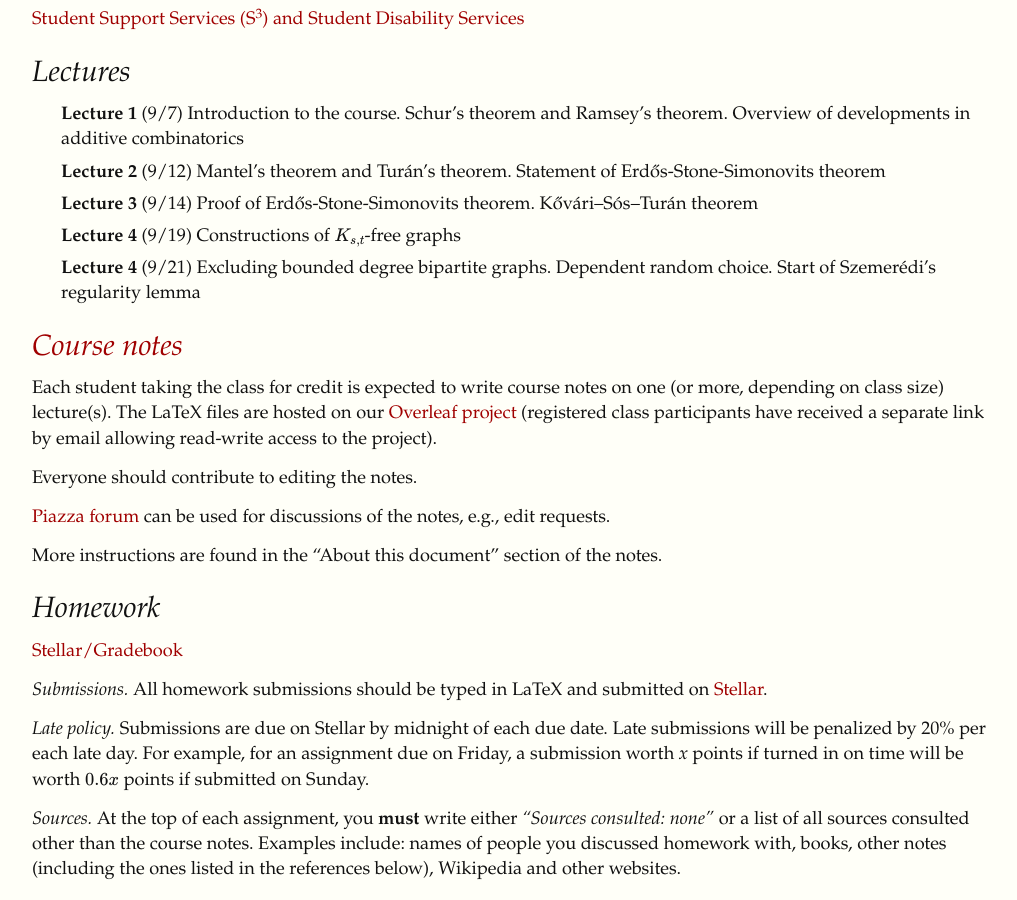
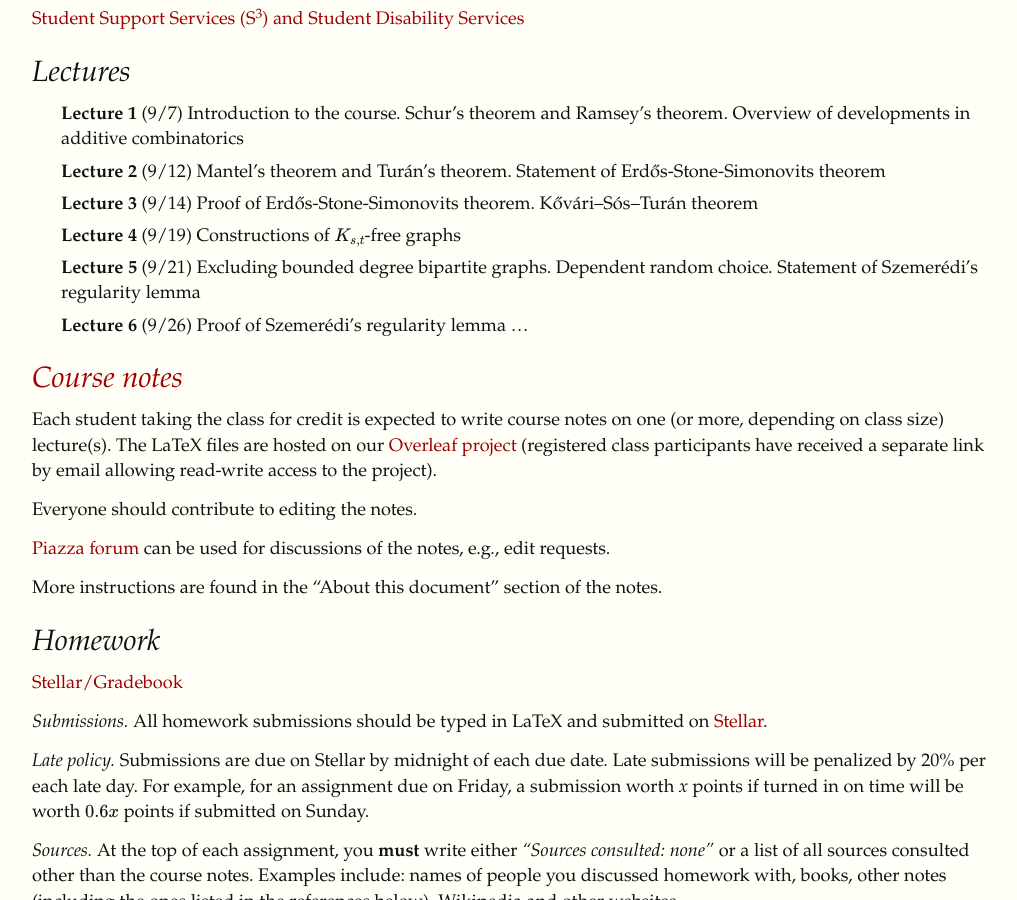
Before and after one commit to yufeizhao/yufeizhao.github.io, a Jekyll site: the page built from gtac/index.md, in a window 1280 px wide and 900 px high, scrolled down 1254 px. Shown: the whole window, without its empty margins (123-1140 px from the left). Built offline with Jekyll 4.4.1, drawn with Linux system fonts in a browser that asks for light colours; nearby versions of some CDN libraries; formulas are drawn with MathJax 3.

Commit message:
pset 1 complete

```diff
--- a/gtac/index.md
+++ b/gtac/index.md
@@ -52,7 +52,8 @@ Although the course will be largely divided into two parts (graph theory in the
 - **Lecture 2** (9/12) Mantel's theorem and Turán's theorem. Statement of Erdős-Stone-Simonovits theorem
 - **Lecture 3** (9/14) Proof of Erdős-Stone-Simonovits theorem. Kővári–Sós–Turán theorem
 - **Lecture 4** (9/19) Constructions of $K_{s,t}$-free graphs
-- **Lecture 4** (9/21) Excluding bounded degree bipartite graphs. Dependent random choice. Start of Szemerédi's regularity lemma
+- **Lecture 5** (9/21) Excluding bounded degree bipartite graphs. Dependent random choice. Statement of Szemerédi's regularity lemma
+- **Lecture 6** (9/26) Proof of Szemerédi's regularity lemma ...
 
 
 ## [Course notes](https://www.overleaf.com/docs/10882601ffdwmvdgdptp/pdf.pdf)
```
Also changed, not shown: 1 other file.
